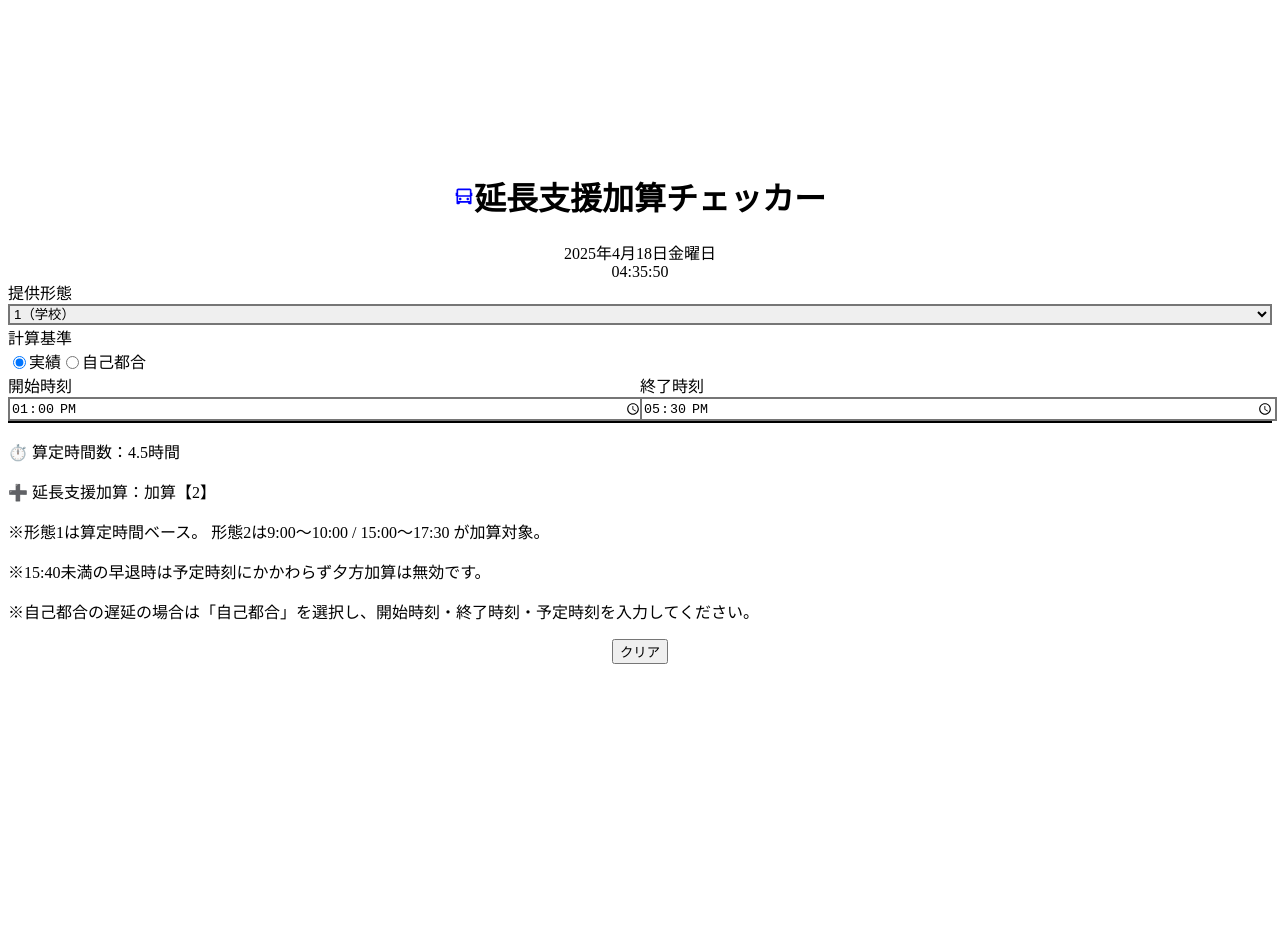
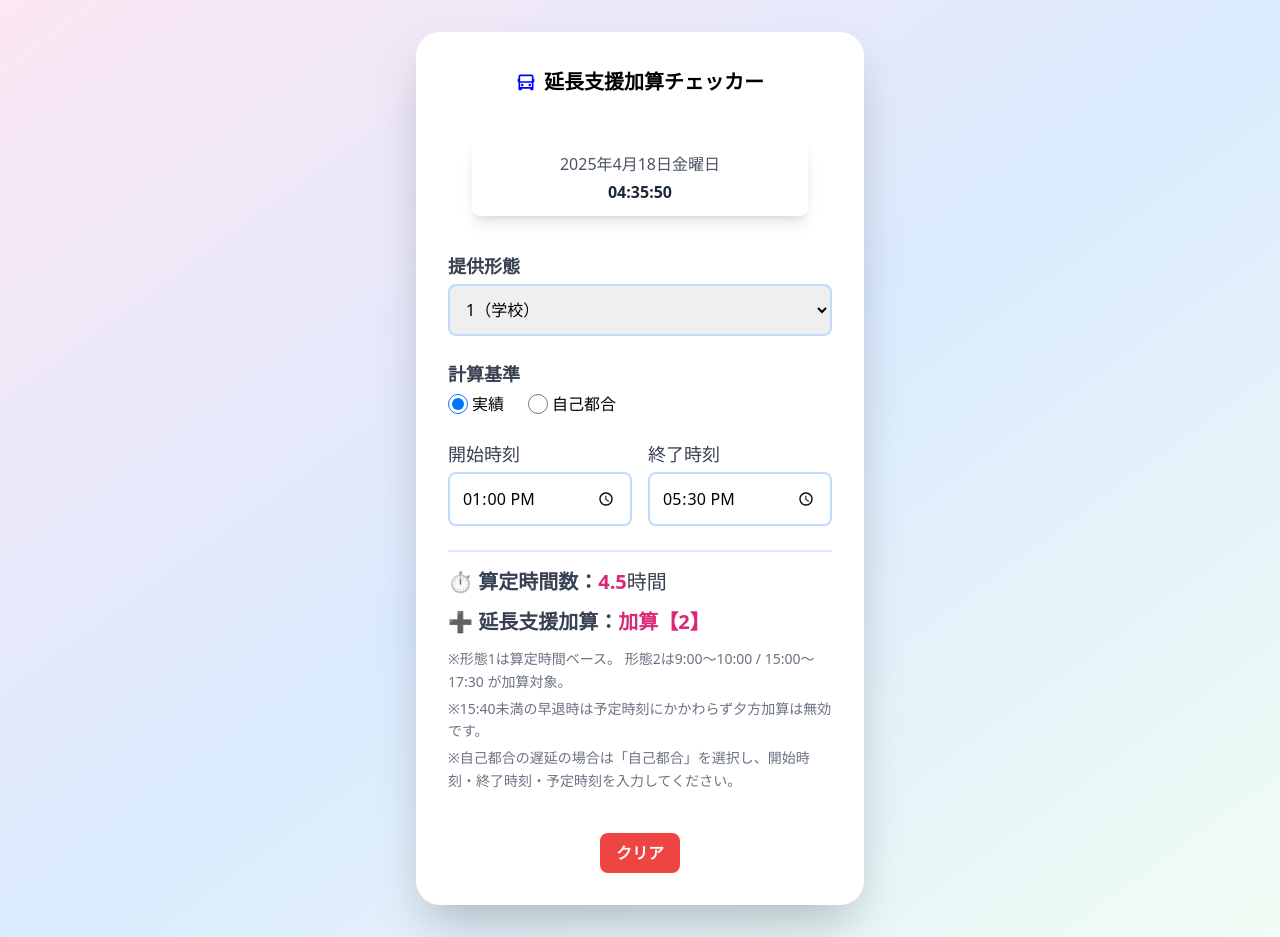
Before and after one commit to haya0225/checker-app, a React (Vite) app: page / in a window 1280 px wide. Before the commit the page ends 816 px from the top, so only its background shows below. Built offline with nearby package versions, Linux system fonts and the light colour scheme.

Commit message:
Fix: Tailwind layout working version (v3.3.2)

```diff
--- a/package.json
+++ b/package.json
@@ -26,7 +26,7 @@
     "eslint-plugin-react-refresh": "^0.4.19",
     "globals": "^16.0.0",
     "postcss": "^8.5.3",
-    "tailwindcss": "^4.1.4",
+    "tailwindcss": "^3.3.2",
     "typescript": "~5.7.2",
     "typescript-eslint": "^8.26.1",
     "vite": "^6.3.1"
--- /dev/null
+++ b/postcss.config.cjs
@@ -0,0 +1,6 @@
+module.exports = {
+  plugins: {
+    tailwindcss: {},
+    autoprefixer: {},
+  },
+}
--- a/postcss.config.js
+++ /dev/null
@@ -1,6 +0,0 @@
-module.exports = {
-  plugins: [
-    require('tailwindcss'),
-    require('autoprefixer'),
-  ],
-}
--- a/tailwind.config.js
+++ b/tailwind.config.js
@@ -1,10 +1,5 @@
 module.exports = {
-  content: [
-    './index.html',
-    './src/**/*.{js,ts,jsx,tsx}',
-  ],
-  theme: {
-    extend: {},
-  },
+  content: ['./index.html', './src/**/*.{js,ts,jsx,tsx}'],
+  theme: { extend: {} },
   plugins: [],
 }
```
Also changed, not shown: 1 other file (tests, documents, lock files or other folders).
